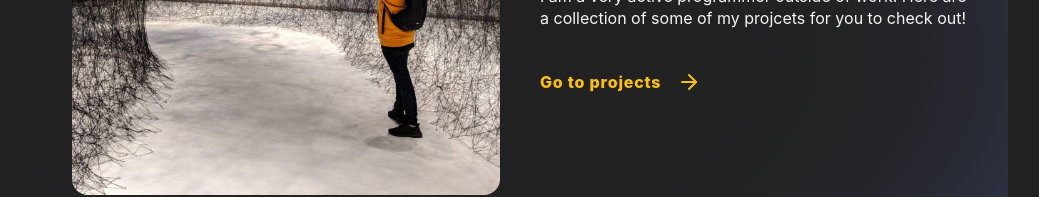
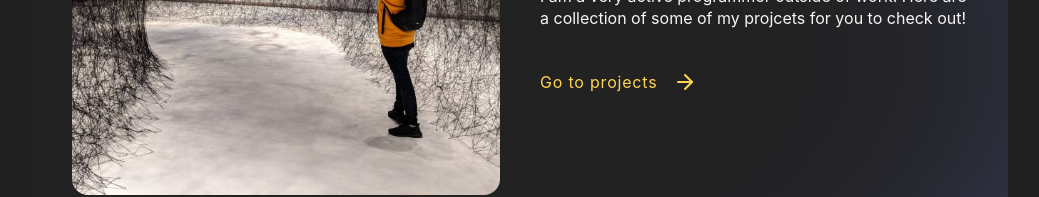
Before and after one commit to MaxRandle/portfolio-website-v3, a Next.js app: page / in a window 1280 px wide. Shown: the part 2226-2423 px from the top of the page, without its empty margins (120-1159 px from the left). Built offline with nearby package versions, Linux system fonts and the light colour scheme.

Commit message:
some tweaks

```diff
--- a/src/components/Button.tsx
+++ b/src/components/Button.tsx
@@ -1,5 +1,5 @@
 import { ReactNode } from "react";
-import styled, { css } from "styled-components";
+import styled from "styled-components";
 
 interface ButtonProps extends React.HTMLAttributes<HTMLButtonElement | HTMLAnchorElement> {
   children?: ReactNode;
@@ -10,7 +10,7 @@ interface ButtonProps extends React.HTMLAttributes<HTMLButtonElement | HTMLAncho
   IconLeft?: React.FC;
 }
 
-const StyledButton = styled.button<Pick<ButtonProps, "palette">>`
+const StyledButton = styled.button<Pick<ButtonProps, "palette" | "variant">>`
   appearance: none;
   text-decoration: none;
   box-sizing: border-box;
@@ -19,20 +19,12 @@ const StyledButton = styled.button<Pick<ButtonProps, "palette">>`
   align-items: center;
   justify-content: center;
   cursor: pointer;
-  font-weight: var(--typography-button-weight);
 
   letter-spacing: var(--typography-button-spacing);
 
   & > * + * {
     margin-left: 16px;
   }
-
-  ${({ palette }) =>
-    palette === "primary"
-      ? css`
-          color: var(--primary-500);
-        `
-      : ""}
 `;
 
 export const Button: React.FC<ButtonProps> = ({ children, variant, href, IconLeft, IconRight, ...props }) => {
--- a/src/layouts/Card/Card.tsx
+++ b/src/layouts/Card/Card.tsx
@@ -1,7 +1,7 @@
 import { MEDIA_BREAKPOINTS } from "@/config/media-queries";
 import React, { ReactNode } from "react";
 import styled, { css } from "styled-components";
-import { CardMedia, CardContent, CardHeading } from "./index";
+import { CardMedia, CardContent } from "./index";
 
 interface IBoxProps extends React.HTMLAttributes<HTMLDivElement | HTMLAnchorElement> {
   children?: ReactNode;
@@ -16,6 +16,8 @@ const StyledCard = styled.div<IBoxProps>`
   border-radius: var(--card-border-radius);
   background: var(--card-bg);
   border: 1px solid var(--border-color);
+  color: var(--body-color);
+
   transition: 0.3s;
   box-sizing: border-box;
   overflow: hidden;
@@ -58,11 +60,8 @@ const StyledContentContainer = styled.div`
 
 export const Card: React.FC<IBoxProps> = ({ href, children, ...props }) => {
   let hasMedia = false;
-  let hasHeading = false;
-  let hasContent = false;
 
   let CardMediaComponent: ReactNode;
-  let CardHeadingComponent: ReactNode;
   let CardContentComponent: ReactNode;
 
   React.Children.map(children, (child) => {
@@ -71,13 +70,8 @@ export const Card: React.FC<IBoxProps> = ({ href, children, ...props }) => {
         CardMediaComponent = child;
         hasMedia = true;
       }
-      if (child.type === CardHeading) {
-        CardHeadingComponent = child;
-        hasHeading = true;
-      }
       if (child.type === CardContent) {
         CardContentComponent = child;
-        hasContent = true;
       }
 
       return React.cloneElement(child, {});
@@ -93,7 +87,7 @@ export const Card: React.FC<IBoxProps> = ({ href, children, ...props }) => {
       {...props}
     >
       {hasMedia ? CardMediaComponent : null}
-      <StyledContentContainer>{[CardHeadingComponent, CardContentComponent]}</StyledContentContainer>
+      <StyledContentContainer>{CardContentComponent}</StyledContentContainer>
     </StyledCard>
   );
 };
--- a/src/layouts/Card/CardHeading.tsx
+++ /dev/null
@@ -1,20 +0,0 @@
-import { Heading, IHeadingProps } from "@/components/Heading";
-import { ReactNode } from "react";
-import styled from "styled-components";
-
-interface ICardHeadingProps extends IHeadingProps {
-  children?: ReactNode;
-}
-
-const StyledCardHeading = styled(Heading)<ICardHeadingProps>``;
-
-export const CardHeading: React.FC<ICardHeadingProps> = ({ children, ...props }) => {
-  return (
-    <StyledCardHeading
-      level={4}
-      {...props}
-    >
-      {children}
-    </StyledCardHeading>
-  );
-};
--- a/src/layouts/Card/index.ts
+++ b/src/layouts/Card/index.ts
@@ -1,4 +1,3 @@
 export * from "./Card";
-export * from "./CardHeading";
 export * from "./CardMedia";
 export * from "./CardContent";
--- a/src/layouts/Section.tsx
+++ b/src/layouts/Section.tsx
@@ -6,6 +6,7 @@ export interface ISectionProps extends React.HTMLAttributes<HTMLDivElement> {
   children?: ReactNode;
   palette?: "primary" | "secondary";
   texture?: "lg1" | "lg2" | "lg3" | "lg4";
+  size?: "sm" | "lg";
 }
 
 const StyledSection = styled.div<ISectionProps>`
@@ -25,9 +26,14 @@ const StyledSection = styled.div<ISectionProps>`
 
   width: 100%;
 
-  @media ${MEDIA_BREAKPOINTS.lg} {
-    --section-margin-bottom: calc(2 * var(--section-spacing));
-  }
+  ${({ size }) =>
+    size === "lg"
+      ? css`
+          @media ${MEDIA_BREAKPOINTS.lg} {
+            --section-margin-bottom: calc(2 * var(--section-spacing));
+          }
+        `
+      : ""}
 
   ${({ palette }) =>
     palette
@@ -76,6 +82,13 @@ const StyledSection = styled.div<ISectionProps>`
       : ""}
 `;
 
-export const Section: React.FC<ISectionProps> = ({ children, ...props }) => {
-  return <StyledSection {...props}>{children}</StyledSection>;
+export const Section: React.FC<ISectionProps> = ({ size = "lg", children, ...props }) => {
+  return (
+    <StyledSection
+      size={size}
+      {...props}
+    >
+      {children}
+    </StyledSection>
+  );
 };
--- a/src/pages/projects/[slug].tsx
+++ b/src/pages/projects/[slug].tsx
@@ -12,6 +12,7 @@ import { Box } from "@/components/Box";
 import { Button } from "@/components/Button";
 import { ROUTES } from "@/config/ROUTES";
 import { FiArrowLeft } from "react-icons/fi";
+import { Heading } from "@/components/Heading";
 
 interface IPageProps {
   project: {
@@ -38,9 +39,16 @@ const ProjectPage: NextPage<IPageProps> = ({ project }) => {
               >
                 Back to projects
               </Button>
+              <Heading
+                className="mt-2"
+                level={2}
+              >
+                {project.meta.title}
+              </Heading>
             </Box>
           </div>
         </Section>
+
         <Section>
           <div className="container">
             <Box>
--- a/src/pages/projects/index.tsx
+++ b/src/pages/projects/index.tsx
@@ -10,7 +10,7 @@ import { getAllProjectMetas, ProjectMeta } from "@/helpers/files";
 import { Typography } from "@/components/Typography";
 import { Box } from "@/components/Box";
 import { Figure } from "@/components/Figure";
-import { Card, CardContent, CardHeading, CardMedia } from "@/layouts/Card";
+import { Card, CardContent, CardMedia } from "@/layouts/Card";
 
 const ProjectsPage: NextPage<{ projectMetas: ProjectMeta[] }> = (props) => {
   const { projectMetas } = props;
@@ -28,14 +28,12 @@ const ProjectsPage: NextPage<{ projectMetas: ProjectMeta[] }> = (props) => {
             >
               Back to homepage
             </Button>
-          </Box>
-        </div>
-      </Section>
-
-      <Section>
-        <div className="container">
-          <Box>
-            <Heading level={2}>{projectsPageContent.hero.heading}</Heading>
+            <Heading
+              className="mt-2"
+              level={2}
+            >
+              {projectsPageContent.hero.heading}
+            </Heading>
           </Box>
         </div>
       </Section>
@@ -55,8 +53,8 @@ const ProjectsPage: NextPage<{ projectMetas: ProjectMeta[] }> = (props) => {
                   src="/media/seal1.png"
                 />
               </CardMedia>
-              <CardHeading>{meta.title}</CardHeading>
               <CardContent className="space-y-4">
+                <Heading level={4}>{meta.title}</Heading>
                 <Typography>{meta.summary}</Typography>
                 <Typography
                   variant="caption"
--- a/src/projects/iss-docking-autopilot.mdx
+++ b/src/projects/iss-docking-autopilot.mdx
@@ -1,5 +1,5 @@
 ---
-title: I.S.S Docking Autopillot
+title: I.S.S Docking Autopilot
 repo: https://github.com/MaxRandle/spacex_iss_docking_simulator_script
 summary: An autopilot script for the Spacex I.S.S docking simulator.
 tags: ["reverse-engineering", "simulation"]
--- a/src/styles/globals.css
+++ b/src/styles/globals.css
@@ -211,6 +211,12 @@
   /* box */
   --box-bg-primary: var(--primary-400);
   --box-bg-secondary: var(--secondary-400);
+
+  /* card */
+  --card-bg: var(--base-300);
+
+  /* link */
+  --link-color: var(--primary-700);
 }
 
 /* @media (prefers-color-scheme: dark) { */
@@ -232,8 +238,15 @@
 
   /* card */
   --card-bg: var(--base-800);
+
+  /* link */
+  --link-color: var(--primary-300);
 }
 /* } */
+
+a {
+  color: var(--link-color);
+}
 
 html,
 body {
```
Also changed, not shown: src/projects/alpha-tac.mdx (renamed from src/projects/uttt-agent.mdx, +8 -2 lines).
